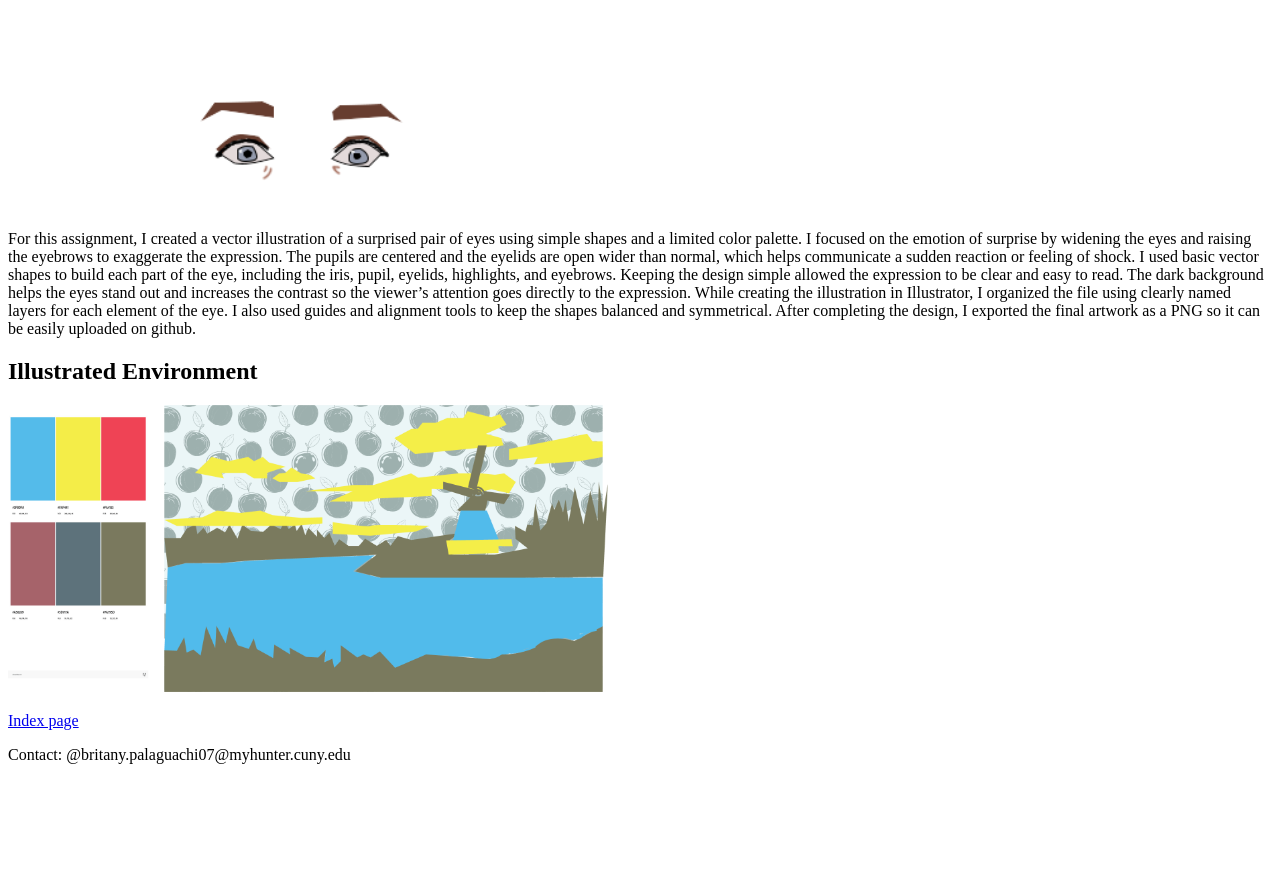
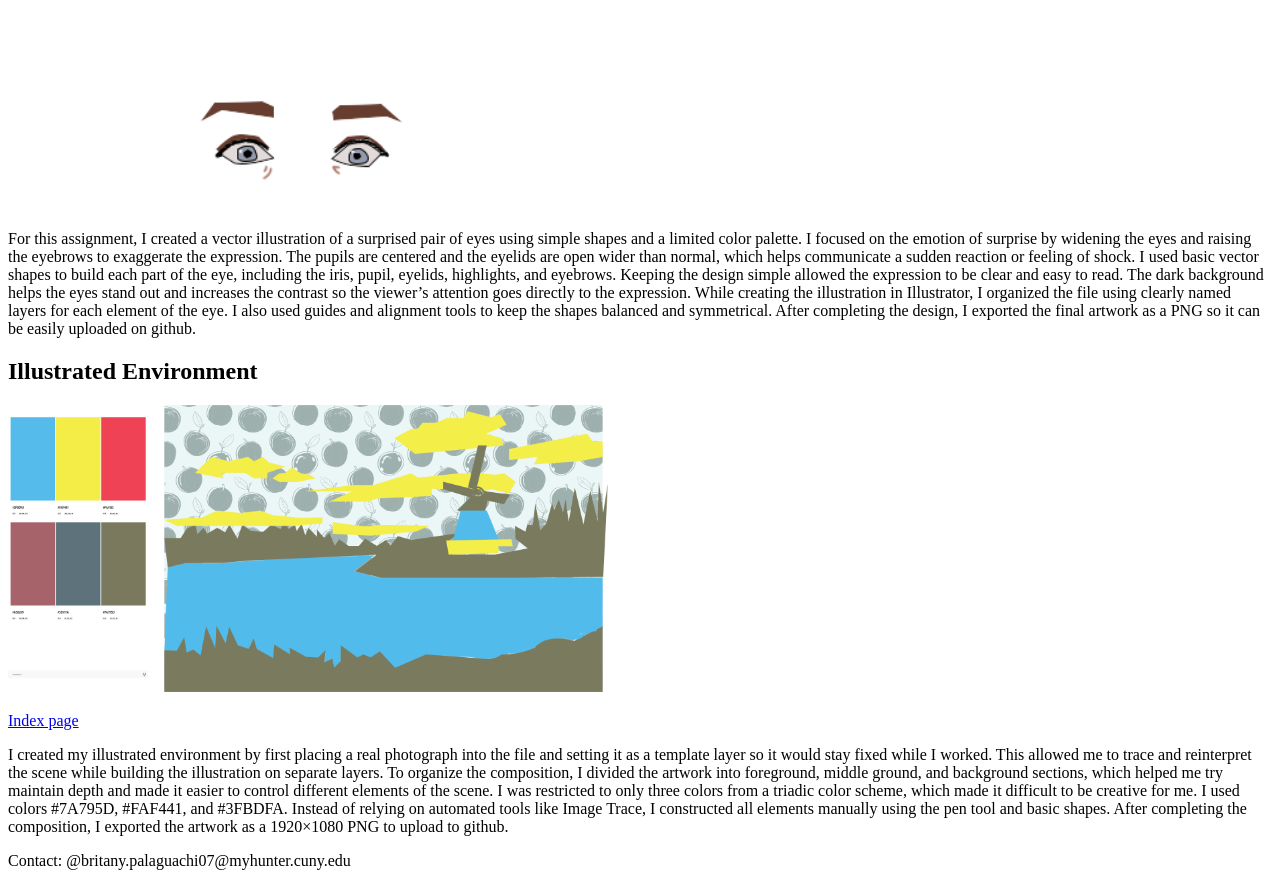
Before and after one commit to Britanyp5/hw5, a plain HTML site: page index.html in a window 1280 px wide. Shown: the part 68-954 px from the top of the page. Before the commit the page ends 848 px from the top, so only its background shows below. Drawn offline with Linux system fonts and the light colour scheme.

Commit message:
Update index.html

```diff
--- a/index.html
+++ b/index.html
@@ -13,6 +13,7 @@ While creating the illustration in Illustrator, I organized the file using clear
   <img src="env.png" alt width="600">
 </p>
   <a href="https://britanyp5.github.io/melpd150/"> Index page </a>
+  <p> I created my illustrated environment by first placing a real photograph into the file and setting it as a template layer so it would stay fixed while I worked. This allowed me to trace and reinterpret the scene while building the illustration on separate layers. To organize the composition, I divided the artwork into foreground, middle ground, and background sections, which helped me try maintain depth and made it easier to control different elements of the scene. I was restricted to only three colors from a triadic color scheme, which made it difficult to be creative for me. I used colors #7A795D, #FAF441, and #3FBDFA. Instead of relying on automated tools like Image Trace, I constructed all elements manually using the pen tool and basic shapes. After completing the composition, I exported the artwork as a 1920×1080 PNG to upload to github.
 <footer>
     </p>
   Contact: @britany.palaguachi07@myhunter.cuny.edu
```
